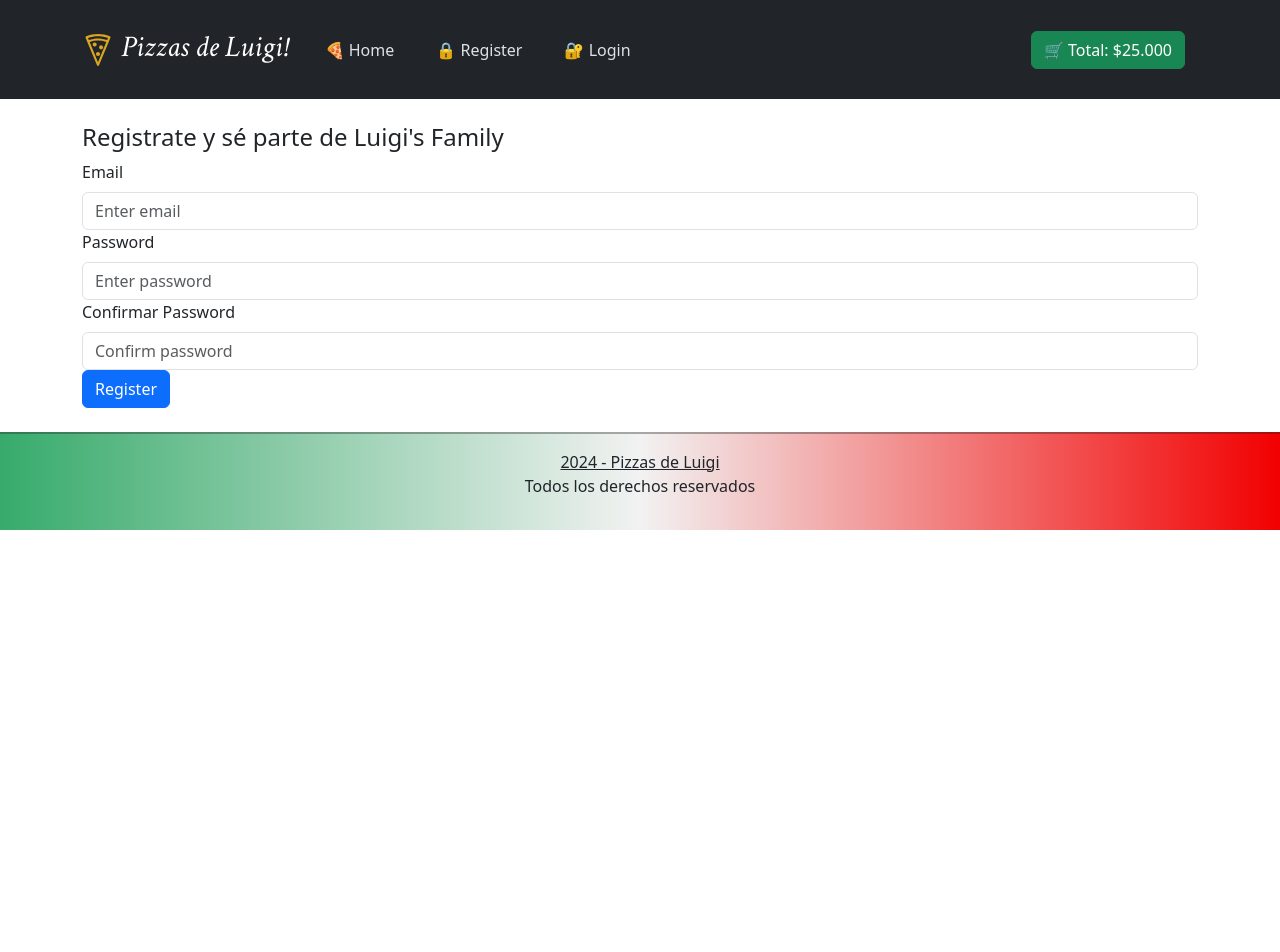
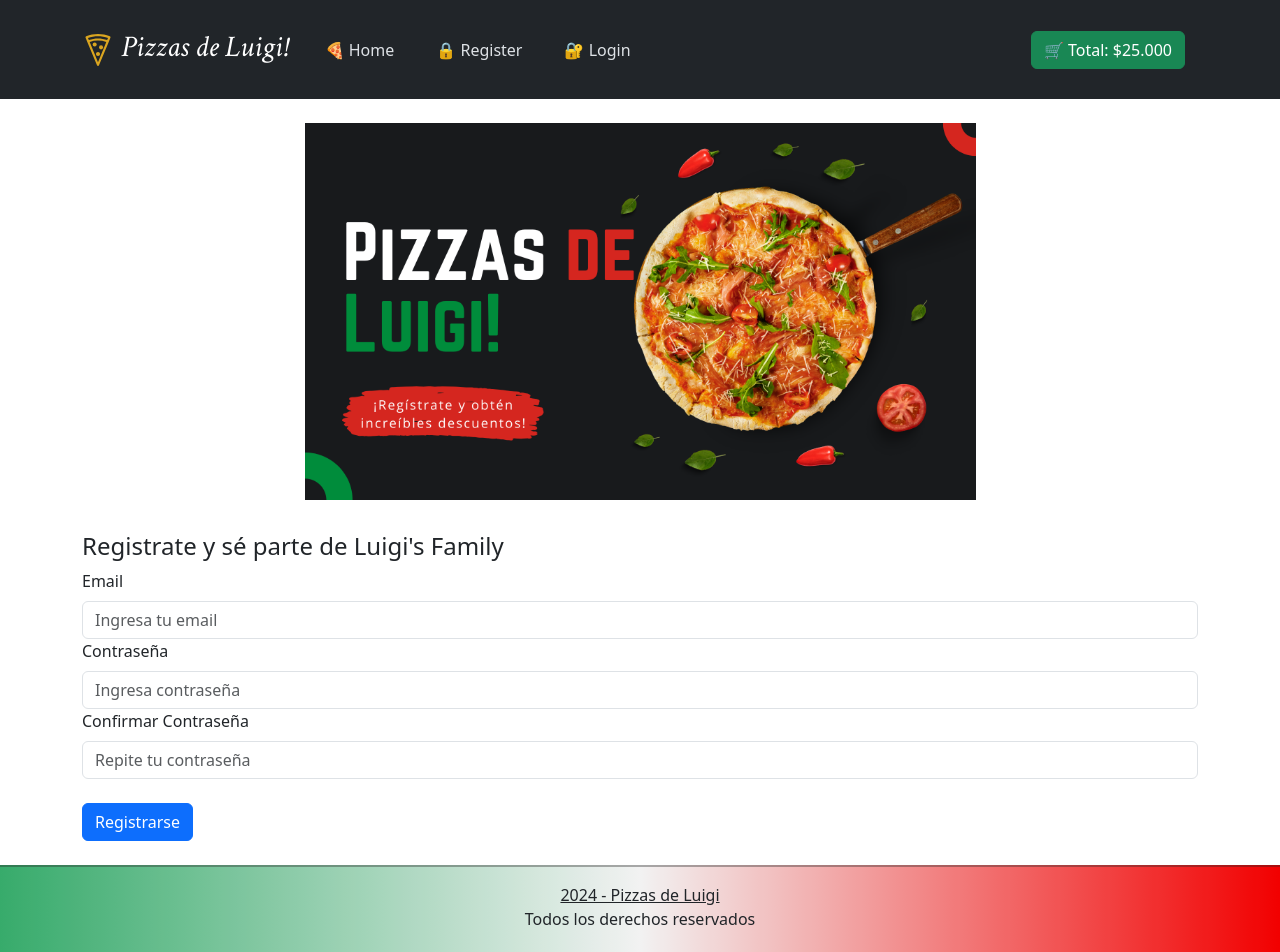
Before and after one commit to LuisSubiabre/pizzeria-mamma-mia, a React (Vite) app: page / in a window 1280 px wide. Shown: the top 952 px of the page. Before the commit the page ends 800 px from the top, so only its background shows below. Built offline with nearby package versions, Linux system fonts and the light colour scheme; a web font is replaced by a local one.

Commit message:
Componente de registro

```diff
--- a/package.json
+++ b/package.json
@@ -19,7 +19,9 @@
     "framer-motion": "^11.3.24",
     "react": "^18.3.1",
     "react-bootstrap": "^2.10.4",
-    "react-dom": "^18.3.1"
+    "react-dom": "^18.3.1",
+    "sweetalert2": "^11.12.4",
+    "sweetalert2-react-content": "^5.0.7"
   },
   "devDependencies": {
     "@types/react": "^18.3.3",
--- a/src/components/CardPizza.jsx
+++ b/src/components/CardPizza.jsx
@@ -14,6 +14,7 @@ const CardPizza = ({ name, price, image, ingredients }) => {
     );
 
     return (
+
         <Card className="card-pizza mt-4">
             <Card.Img variant="top" src={image} alt={name} />
 
--- a/src/components/Register.jsx
+++ b/src/components/Register.jsx
@@ -1,5 +1,11 @@
 import React, { useState } from 'react';
 import { Form, Button, Container } from 'react-bootstrap';
+import Swal from 'sweetalert2'
+import withReactContent from 'sweetalert2-react-content'
+import Image from 'react-bootstrap/Image';
+import imgRegister from '../assets/images/register.png';
+import Figure from 'react-bootstrap/Figure';
+
 
 const Register = () => {
     const [email, setEmail] = useState('');
@@ -8,9 +14,48 @@ const Register = () => {
     const [passwordError, setPasswordError] = useState('');
     const [PasswordConfirmationError, setPasswordConfirmationError] = useState('');
 
+    const showOk = () => {
+        withReactContent(Swal).fire({
+            icon: 'success',
+            title: 'Registro existoso',
+            html: `El usuario ${email} ha sido registrado correctamente. En un futuro serás redirigido a la página de tu perfíl.`,
+        })
+    }
+    const showSwal = () => {
+        withReactContent(Swal).fire({
+            icon: 'error',
+            title: 'Oops...',
+            html: `Faltan campos por completar.`,
+        })
+    }
+
+    const showPassword = () => {
+        withReactContent(Swal).fire({
+            icon: 'error',
+            title: 'Oops...',
+            html: `Al parecer el password no cumple los requisitos.`,
+        })
+    }
+
     const validarFormulario = (e) => {
         e.preventDefault();
         console.log(email, password, confirmPassword);
+        if (email.trim() === '' || password.trim() === '' || confirmPassword.trim() === '') {
+            showSwal()
+            return
+        }
+        if (password.length < 6 || password !== confirmPassword) {
+            showPassword()
+            return
+        }
+        else {
+            showOk()
+            setEmail('')
+            setPassword('');
+            setConfirmPassword('');
+            e.target.reset();
+            return
+        }
     }
 
     const handlePasswordChange = (e) => {
@@ -30,7 +75,6 @@ const Register = () => {
         }
     }
 
-
     const handlePasswordConfirmation = (e) => {
         const value = e.target.value;
         setConfirmPassword(value);
@@ -44,28 +88,38 @@ const Register = () => {
 
 
     return (
-        <Container className="my-4">
+        <Container >
+
+            <Figure className="my-4" style={{ display: 'flex', flexDirection: 'column', alignItems: 'center' }}>
+                <Figure.Image
+                    width={671}
+                    height={180}
+                    alt="Registro de usuario"
+                    src={imgRegister}
+
+                />
+            </Figure>
+
             <h4>Registrate y sé parte de Luigi's Family</h4>
             <Form onSubmit={validarFormulario}>
                 <Form.Group controlId="formEmail">
                     <Form.Label>Email</Form.Label>
-                    <Form.Control type="email" onChange={(e) => setEmail(e.target.value)} placeholder="Enter email" />
+                    <Form.Control type="email" name='email' onChange={(e) => setEmail(e.target.value)} placeholder="Ingresa tu email" />
                 </Form.Group>
 
                 <Form.Group controlId="formPassword">
-                    <Form.Label>Password</Form.Label>
-                    <Form.Control type="password" onChange={handlePasswordChange} placeholder="Enter password" />
+                    <Form.Label>Contraseña</Form.Label>
+                    <Form.Control type="password" name='password' onChange={handlePasswordChange} placeholder="Ingresa contraseña" />
                     {passwordError && <Form.Text className="text-danger">{passwordError}</Form.Text>}
                 </Form.Group>
 
                 <Form.Group controlId="formConfirmPassword">
-                    <Form.Label>Confirmar Password</Form.Label>
-                    <Form.Control type="password" onChange={handlePasswordConfirmation} placeholder="Confirm password" />
+                    <Form.Label>Confirmar Contraseña</Form.Label>
+                    <Form.Control type="password" name='passwordConfirm' onChange={handlePasswordConfirmation} placeholder="Repite tu contraseña" />
                     {PasswordConfirmationError && <Form.Text className="text-danger">{PasswordConfirmationError}</Form.Text>}
                 </Form.Group>
-
-                <Button variant="primary" type="submit">
-                    Register
+                <Button className="mt-4" variant="primary" type="submit">
+                    Registrarse
                 </Button>
             </Form>
         </Container>
```
Also changed, not shown: src/assets/images/register.png (added), 1 other file (tests, documents, lock files or other folders).
